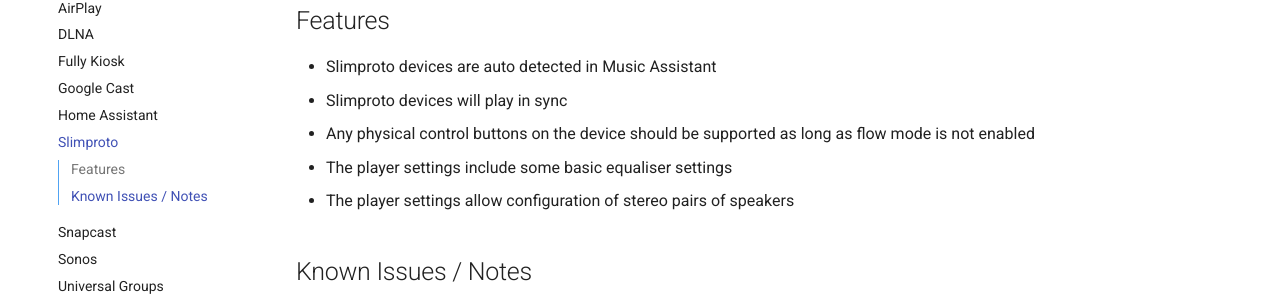
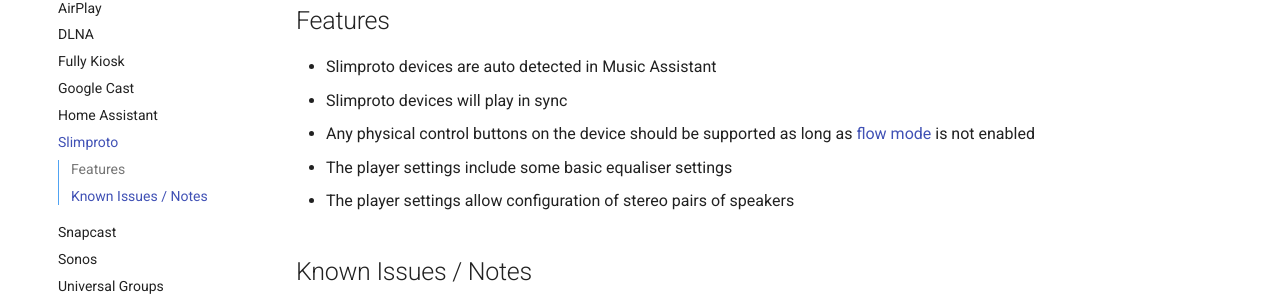
Before and after one commit to pwbriggs/music-assistant.github.io, an MkDocs documentation site: the page built from docs/player-support/slimproto.md, in a window 1280 px wide. Shown: the part 319-624 px from the top of the page. Built offline with MkDocs 1.6.1 and Material for MkDocs 9.7.7, drawn with Linux system fonts in a browser that asks for light colours; part of the change alters nothing that is shown.

```diff
--- a/docs/player-support/slimproto.md
+++ b/docs/player-support/slimproto.md
@@ -8,7 +8,7 @@ This means you can use squeezebox players directly with Music Assistant. This ap
 
 - Slimproto devices are auto detected in Music Assistant
 - Slimproto devices will play in sync
-- Any physical control buttons on the device should be supported as long as flow mode is not enabled
+- Any physical control buttons on the device should be supported as long as [flow mode](../faq/normalization/#track-queueing) is not enabled
 - The player settings include some basic equaliser settings
 - The player settings allow configuration of stereo pairs of speakers
 
```
